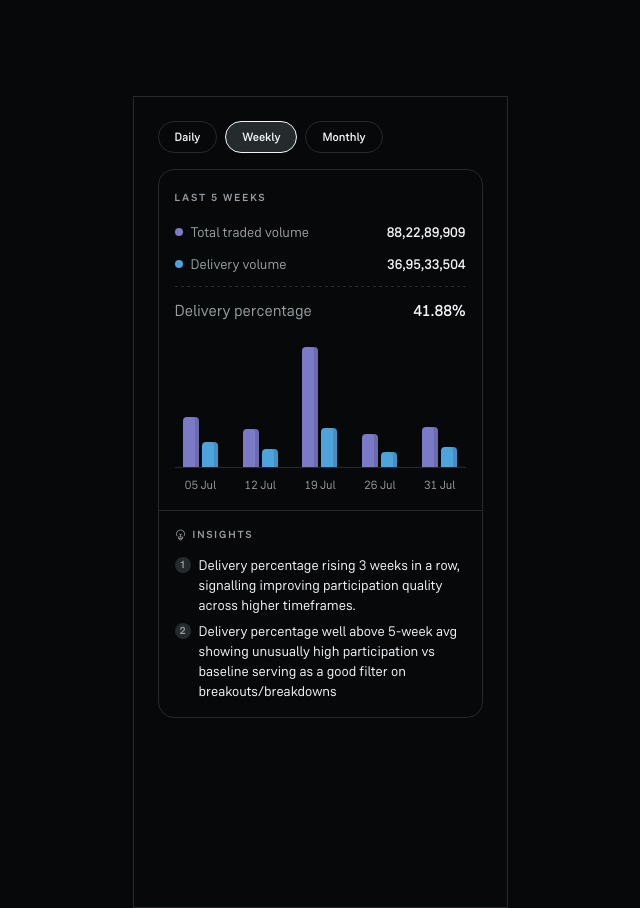
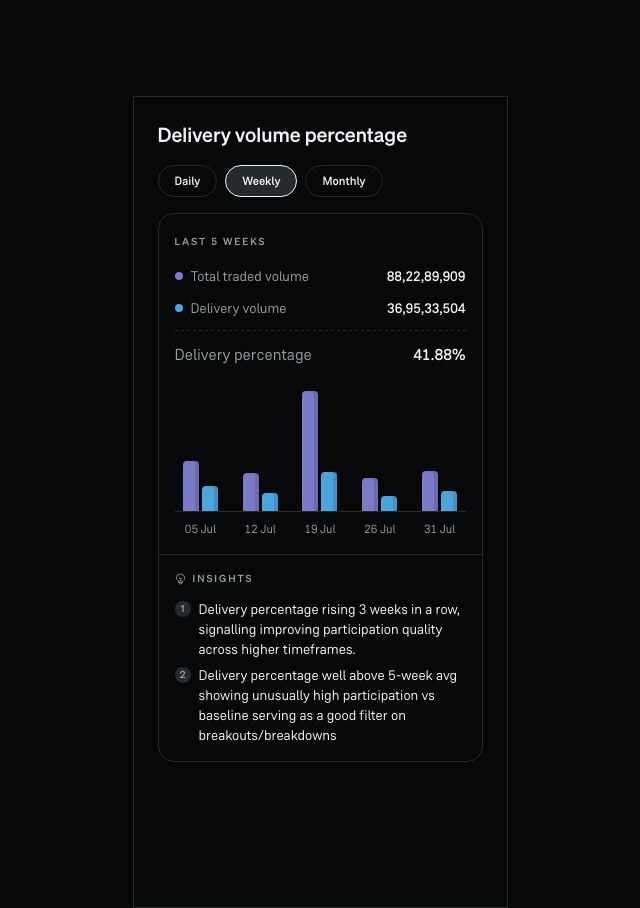
Before and after one commit to SagnikBagchi23/delivery_vol, a React (Vite) app: page / in a window 1280 px wide. Shown: the whole page, without its empty margins (320-960 px from the left). Built offline with nearby package versions, Linux system fonts and the light colour scheme.

Commit message:
Add page heading above the range pills

```diff
--- a/src/DeliveryVolumeWidget.tsx
+++ b/src/DeliveryVolumeWidget.tsx
@@ -82,6 +82,7 @@ export default function DeliveryVolumeWidget() {
 
   return (
     <div className="dv-page">
+      <h2 className="heading-base dv-page-title">Delivery volume percentage</h2>
       <div className="dv-pill-group" role="tablist" aria-label="Time range">
         {RANGES.map((r) => (
           <button
--- a/src/tokens.css
+++ b/src/tokens.css
@@ -66,3 +66,4 @@
 .body-large { font-family: 'GrowwSans', sans-serif; font-weight: 400; font-size: 16px; line-height: 24px; }
 .body-large-heavy { font-family: 'GrowwSans', sans-serif; font-weight: 500; font-size: 16px; line-height: 24px; }
 .heading-eyebrow { font-family: 'Sohne', sans-serif; font-weight: 500; font-size: 10px; line-height: 12px; letter-spacing: 0.2em; text-transform: uppercase; }
+.heading-base { font-family: 'Sohne', sans-serif; font-weight: 500; font-size: 20px; line-height: 28px; }
--- a/src/widget.css
+++ b/src/widget.css
@@ -7,6 +7,11 @@
   border: 1px solid var(--borderPrimary);
   padding: 24px;
   box-sizing: border-box;
+}
+
+.dv-page-title {
+  margin: 0;
+  color: var(--contentPrimary);
 }
 
 /* Pill group */
```
